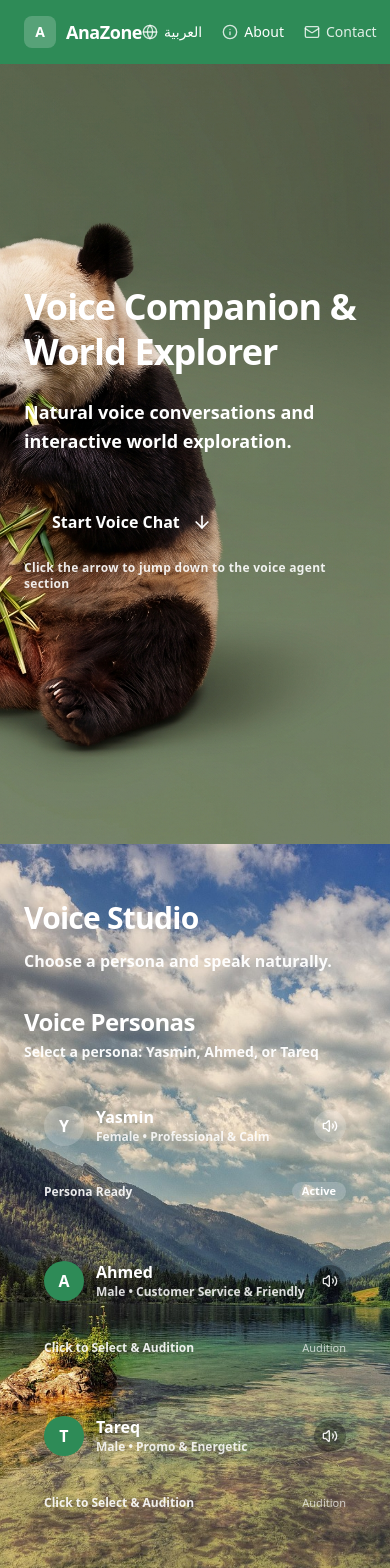
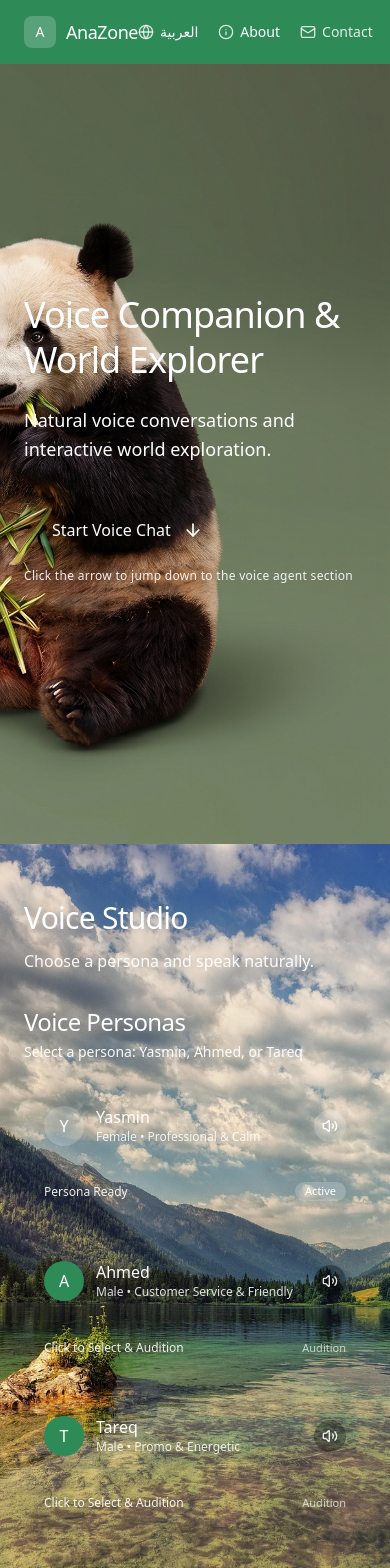
Before and after one commit to mohammedAlrobae/AnaZone, a Next.js app in the folder frontend/: page / in a window 390 px wide. Shown: the top 1568 px of the page. Built offline with nearby package versions, Linux system fonts and the light colour scheme; no server answers.

Commit message:
Switch to DM Sans font and normalize text weights across all sections (remove excessive bolding)

```diff
--- a/frontend/src/app/globals.css
+++ b/frontend/src/app/globals.css
@@ -1,4 +1,4 @@
-@import url('https://fonts.googleapis.com/css2?family=Roboto:ital,wght@0,100..900;1,100..900&display=swap');
+@import url('https://fonts.googleapis.com/css2?family=DM+Sans:ital,opsz,wght@0,9..40,100..1000;1,9..40,100..1000&display=swap');
 @import "tailwindcss";
 @import "leaflet/dist/leaflet.css";
 
@@ -109,7 +109,7 @@
 }
 
 :root {
-  --font-roboto: 'Roboto', sans-serif;
+  --font-dm-sans: 'DM Sans', sans-serif;
   --color-primary: #2E8B57;
   --color-secondary: #2E8B57;
   --color-accent: #78866B;
@@ -117,7 +117,8 @@
 }
 
 body, html {
-  font-family: 'Roboto', var(--font-roboto), sans-serif;
+  font-family: 'DM Sans', var(--font-dm-sans), sans-serif;
+  font-weight: 400;
   background-color: #2E8B57;
   color: #ffffff;
   overflow-x: hidden;
@@ -133,7 +134,7 @@ button {
 }
 
 [dir="rtl"] body, [dir="rtl"], [dir="rtl"] * {
-  font-family: 'Roboto', var(--font-roboto), sans-serif;
+  font-family: 'DM Sans', var(--font-dm-sans), sans-serif;
 }
 
 /* Custom scrollbar matching palette */
--- a/frontend/src/app/layout.tsx
+++ b/frontend/src/app/layout.tsx
@@ -19,7 +19,7 @@ export default function RootLayout({
         <link rel="preconnect" href="https://fonts.googleapis.com" />
         <link rel="preconnect" href="https://fonts.gstatic.com" crossOrigin="anonymous" />
         <link
-          href="https://fonts.googleapis.com/css2?family=Roboto:ital,wght@0,100..900;1,100..900&display=swap"
+          href="https://fonts.googleapis.com/css2?family=DM+Sans:ital,opsz,wght@0,9..40,100..1000;1,9..40,100..1000&display=swap"
           rel="stylesheet"
         />
       </head>
--- a/frontend/src/app/page.tsx
+++ b/frontend/src/app/page.tsx
@@ -106,10 +106,10 @@ export default function Home() {
 
         <div className="relative z-10 max-w-7xl mx-auto space-y-8">
           <div className="max-w-3xl">
-            <h2 className="text-3xl sm:text-5xl font-black text-white tracking-tight mb-3">
+            <h2 className="text-3xl sm:text-5xl font-normal text-white tracking-tight mb-3">
               {t.sectionTitle}
             </h2>
-            <p className="text-white/95 font-semibold text-base sm:text-lg leading-relaxed">
+            <p className="text-white/95 font-normal text-base sm:text-lg leading-relaxed">
               {t.sectionSubtitle}
             </p>
           </div>
@@ -164,11 +164,11 @@ export default function Home() {
 
       <footer className="w-full bg-[#2E8B57] py-5 px-6 text-white">
         <div className="max-w-7xl mx-auto flex flex-col sm:flex-row items-center justify-between gap-2 text-xs sm:text-sm">
-          <span className="font-bold tracking-wide text-white">
+          <span className="font-normal tracking-wide text-white">
             {t.footerBrand}
           </span>
 
-          <div className="flex items-center gap-4 font-medium">
+          <div className="flex items-center gap-4 font-normal">
             <a
               href="mailto:moalrobae@gmail.com"
               className="flex items-center gap-1.5 text-white hover:text-[#2e8b57] transition-colors"
--- a/frontend/src/components/HeroSection.tsx
+++ b/frontend/src/components/HeroSection.tsx
@@ -30,12 +30,12 @@ export default function HeroSection({ onScrollToAgent }: HeroSectionProps) {
       <div className="relative z-10 max-w-7xl mx-auto px-6 sm:px-10 lg:px-16 w-full flex items-center pt-20 pb-12">
         <div className="max-w-xl text-left rtl:text-right">
           {/* Title in white words */}
-          <h1 className="text-4xl sm:text-6xl font-black text-white leading-tight mb-6 tracking-tight">
+          <h1 className="text-4xl sm:text-6xl font-normal text-white leading-tight mb-6 tracking-tight">
             {t.heroTitle}
           </h1>
 
           {/* Under this title words in white color */}
-          <p className="text-lg sm:text-2xl text-white font-semibold leading-relaxed mb-10 max-w-lg">
+          <p className="text-lg sm:text-2xl text-white font-normal leading-relaxed mb-10 max-w-lg">
             {t.heroSubtitle}
           </p>
 
@@ -43,13 +43,13 @@ export default function HeroSection({ onScrollToAgent }: HeroSectionProps) {
           <div className="flex flex-col items-start rtl:items-start gap-3">
             <button
               onClick={onScrollToAgent}
-              className="flex items-center gap-3 px-7 py-3.5 rounded-xl bg-[#2e8b57] text-white hover:bg-[#257347] font-extrabold text-base sm:text-lg transition-colors cursor-pointer"
+              className="flex items-center gap-3 px-7 py-3.5 rounded-xl bg-[#2e8b57] text-white hover:bg-[#257347] font-normal text-base sm:text-lg transition-colors cursor-pointer"
               aria-label="Jump to voice agent section"
             >
               <span>{t.heroCta}</span>
               <ArrowDown className="w-5 h-5 shrink-0" />
             </button>
-            <span className="text-white/90 text-xs font-semibold tracking-wide">
+            <span className="text-white/90 text-xs font-normal tracking-wide">
               {t.heroJumpHint}
             </span>
           </div>
--- a/frontend/src/components/Navbar.tsx
+++ b/frontend/src/components/Navbar.tsx
@@ -14,10 +14,10 @@ export default function Navbar() {
         <div className="max-w-7xl mx-auto px-6 h-16 flex items-center justify-between">
           {/* Logo / Brand Name */}
           <div className="flex items-center gap-2.5">
-            <div className="w-8 h-8 rounded-lg bg-white/20 flex items-center justify-center text-white font-black text-sm">
+            <div className="w-8 h-8 rounded-lg bg-white/20 flex items-center justify-center text-white font-normal text-sm">
               A
             </div>
-            <span className="text-white font-black text-lg sm:text-xl tracking-tight">
+            <span className="text-white font-normal text-lg sm:text-xl tracking-tight">
               {t.brand}
             </span>
           </div>
@@ -64,15 +64,15 @@ export default function Navbar() {
             >
               <X className="w-5 h-5 text-white" />
             </button>
-            <h3 className="text-2xl font-black text-white mb-4">
+            <h3 className="text-2xl font-normal text-white mb-4">
               {t.aboutModalTitle}
             </h3>
-            <p className="text-white/95 text-sm sm:text-base leading-relaxed mb-6 font-medium whitespace-pre-line">
+            <p className="text-white/95 text-sm sm:text-base leading-relaxed mb-6 font-normal whitespace-pre-line">
               {t.aboutModalBody}
             </p>
             <button
               onClick={() => setAboutOpen(false)}
-              className="w-full py-3 rounded-lg bg-[#78866B] text-white font-medium hover:bg-[#636f58] transition-colors cursor-pointer"
+              className="w-full py-3 rounded-lg bg-[#78866B] text-white font-normal hover:bg-[#636f58] transition-colors cursor-pointer"
             >
               {t.close}
             </button>
--- a/frontend/src/components/UnifiedVoiceChat.tsx
+++ b/frontend/src/components/UnifiedVoiceChat.tsx
@@ -480,7 +480,7 @@ export default function UnifiedVoiceChat({
 
       {/* Error notice */}
       {errorMessage && (
-        <div className="mt-2 px-3 py-1.5 rounded-lg bg-[#8b3a3a] text-white text-xs font-semibold">
+        <div className="mt-2 px-3 py-1.5 rounded-lg bg-[#8b3a3a] text-white text-xs font-normal">
           {errorMessage}
         </div>
       )}
@@ -504,8 +504,8 @@ export default function UnifiedVoiceChat({
 
               <div
                 className={`max-w-[85%] px-4 py-3 text-sm leading-relaxed ${isUser
-                    ? "bg-[#2e8b57] text-white font-medium rounded-xl rounded-tr-none"
-                    : "bg-black/35 text-white font-medium rounded-xl rounded-tl-none"
+                    ? "bg-[#2e8b57] text-white font-normal rounded-xl rounded-tr-none"
+                    : "bg-black/35 text-white font-normal rounded-xl rounded-tl-none"
                   }`}
                 dir="auto"
               >
@@ -516,7 +516,7 @@ export default function UnifiedVoiceChat({
                   <div className="mt-2.5 pt-1 flex items-center justify-between">
                     <button
                       onClick={() => playAudio(msg.audioBase64!, index)}
-                      className="inline-flex items-center gap-1.5 px-3 py-1 rounded-lg bg-[#2e8b57] hover:bg-[#257347] text-white font-bold text-xs transition-colors cursor-pointer"
+                      className="inline-flex items-center gap-1.5 px-3 py-1 rounded-lg bg-[#2e8b57] hover:bg-[#257347] text-white font-normal text-xs transition-colors cursor-pointer"
                     >
                       {isAudioPlaying ? (
                         <>
@@ -623,7 +623,7 @@ export default function UnifiedVoiceChat({
           onChange={(e) => setInputText(e.target.value)}
           placeholder={t.inputPlaceholder}
           disabled={isTextLoading || state === "processing"}
-          className="flex-1 bg-transparent text-white placeholder-white/60 px-3 py-2 text-sm font-medium outline-hidden"
+          className="flex-1 bg-transparent text-white placeholder-white/60 px-3 py-2 text-sm font-normal outline-hidden"
           dir="auto"
         />
 
--- a/frontend/src/components/VoiceSelector.tsx
+++ b/frontend/src/components/VoiceSelector.tsx
@@ -96,10 +96,10 @@ export default function VoiceSelector({
     <div className="w-full">
       <div className="flex flex-col sm:flex-row sm:items-center justify-between gap-3 mb-6">
         <div>
-          <h2 className="text-2xl font-black text-white tracking-tight flex items-center gap-2">
+          <h2 className="text-2xl font-normal text-white tracking-tight flex items-center gap-2">
             <span>{t.selectVoiceTitle}</span>
           </h2>
-          <p className="text-white/95 text-sm mt-1 font-semibold">
+          <p className="text-white/95 text-sm mt-1 font-normal">
             {t.selectVoiceSubtitle}
           </p>
         </div>
@@ -133,7 +133,7 @@ export default function VoiceSelector({
               <div className="flex items-center justify-between w-full mb-3">
                 <div className="flex items-center gap-3 min-w-0">
                   <div
-                    className={`w-10 h-10 rounded-full flex items-center justify-center font-black text-base shrink-0 transition-colors ${
+                    className={`w-10 h-10 rounded-full flex items-center justify-center font-normal text-base shrink-0 transition-colors ${
                       isSelected
                         ? "bg-white/20 text-white"
                         : "bg-[#2E8B57] text-white group-hover:bg-[#349b62]"
@@ -142,10 +142,10 @@ export default function VoiceSelector({
                     {voice.name.charAt(0)}
                   </div>
                   <div className="min-w-0">
-                    <h3 className="font-extrabold text-base text-white leading-tight truncate">
+                    <h3 className="font-normal text-base text-white leading-tight truncate">
                       {voice.name}
                     </h3>
-                    <span className="text-xs font-semibold text-white/85 block mt-0.5 truncate">
+                    <span className="text-xs font-normal text-white/85 block mt-0.5 truncate">
                       {voice.role}
                     </span>
                   </div>
@@ -165,7 +165,7 @@ export default function VoiceSelector({
               </div>
 
               {/* Bottom Card Footer: Status Pill */}
-              <div className="flex items-center justify-between pt-3 mt-auto text-xs font-bold w-full">
+              <div className="flex items-center justify-between pt-3 mt-auto text-xs font-normal w-full">
                 <span className="text-white/90">
                   {isPlaying
                     ? t.playingSample
@@ -175,11 +175,11 @@ export default function VoiceSelector({
                 </span>
 
                 {isSelected ? (
-                  <span className="px-2.5 py-0.5 rounded-full bg-white/20 text-white text-[11px] font-bold">
+                  <span className="px-2.5 py-0.5 rounded-full bg-white/20 text-white text-[11px] font-normal">
                     {t.activeBadge}
                   </span>
                 ) : (
-                  <span className="text-[11px] text-white/70 group-hover:text-white font-medium transition-colors">
+                  <span className="text-[11px] text-white/70 group-hover:text-white font-normal transition-colors">
                     {language === "ar" ? "استماع" : "Audition"}
                   </span>
                 )}
```
Also changed, not shown: frontend/src/components/WorldMap.tsx (+13 -13 lines).
